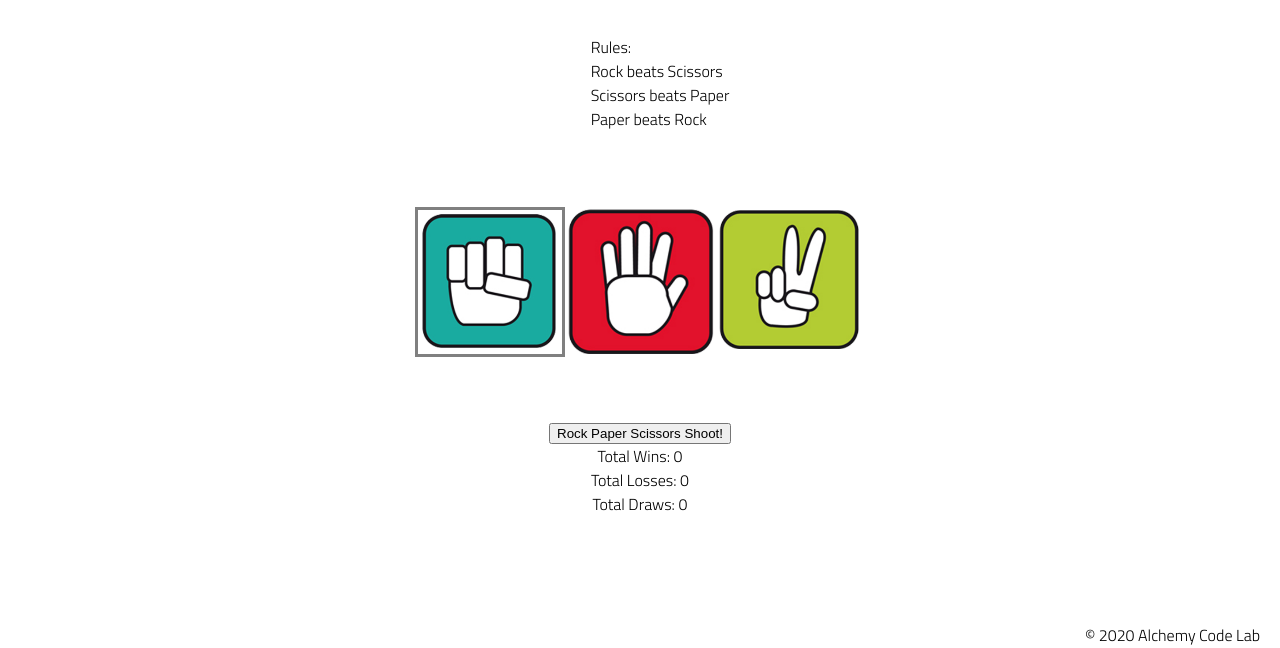
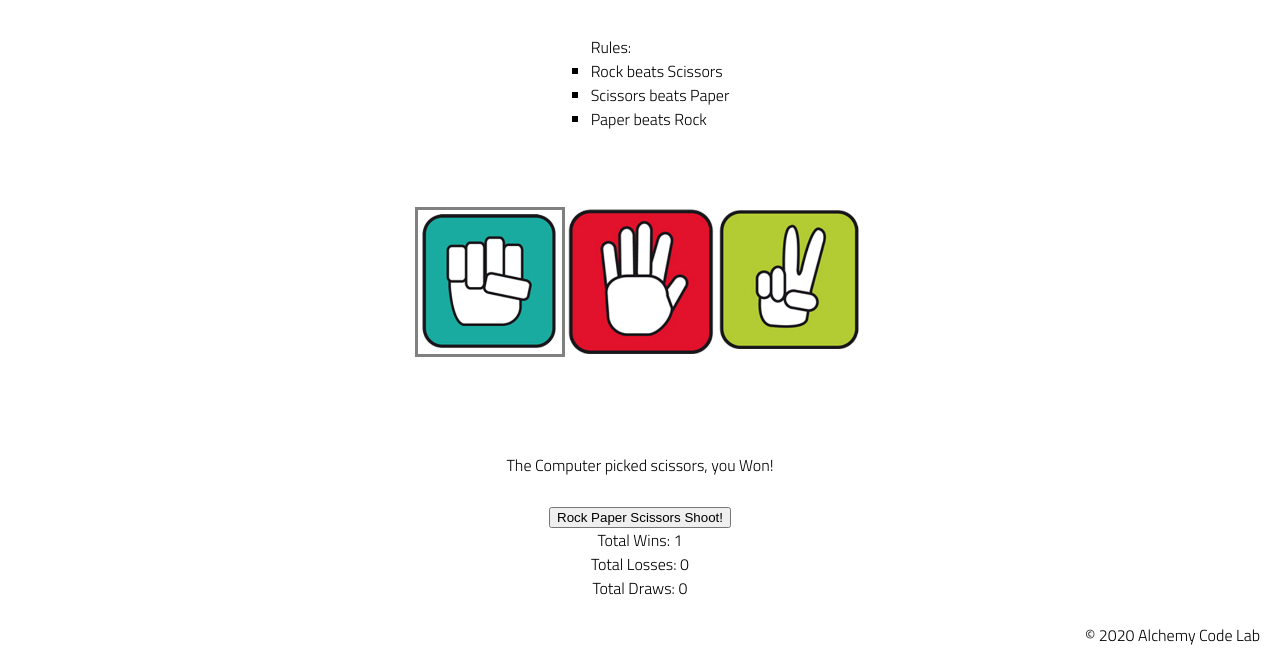
Before and after one commit to pete-hamrick/lab-03-rock-paper-scissors, a plain HTML site: page index.html in a window 1280 px wide. Both pictures are taken after a click on the button "Rock Paper Scissors Shoot!". Shown: the part 152-800 px from the top of the page. Drawn offline with Linux system fonts and the light colour scheme.

Commit message:
the game works and shows what the computer picked. wahoooo

```diff
--- a/app.js
+++ b/app.js
@@ -5,6 +5,7 @@ const playButton = document.getElementById('play-button');
 const winsSpan = document.getElementById('total-wins');
 const lossesSpan = document.getElementById('total-losses');
 const drawsSpan = document.getElementById('total-draws');
+const showResults = document.getElementById('show-results');
 
 // initialize state
 let wins = 0;
@@ -27,7 +28,21 @@ playButton.addEventListener('click', () => {
     } else if (randomNum === 3) {
         computerChoice = 'scissors';
     }
-    console.log(computerChoice);
+    const result = didUserWin(userChoice, computerChoice);
+
+    if (result === 'draw') {
+        showResults.textContent = `The Computer picked ${computerChoice}, it is a Draw`;
+        draws++;
+    } else if (result === 'loss') {
+        showResults.textContent = `The Computer picked ${computerChoice}, you Lost, try again!`;
+        losses++;
+    } else if (result === 'win') {
+        showResults.textContent = `The Computer picked ${computerChoice}, you Won!`;
+        wins++;
+    }
+    winsSpan.textContent = wins;
+    lossesSpan.textContent = losses;
+    drawsSpan.textContent = draws;
 
 
 
--- a/index.html
+++ b/index.html
@@ -40,13 +40,13 @@
             </label>
         </section>
 
+        <p id="show-results"></p>
         <button id="play-button">Rock Paper Scissors Shoot!</button>
 
         <div>Total Wins: <span id="total-wins">0</span></div>
         <div>Total Losses: <span id="total-losses">0</span></div>
         <div>Total Draws: <span id="total-draws">0</span></div>
 
-        <p id="show-results"></p>
     </main>
     <footer>
         <div class="copy gutter-right">&copy; 2020 Alchemy Code Lab</div>
--- a/styles/home.css
+++ b/styles/home.css
@@ -20,3 +20,7 @@ input[type="radio"]:not(:checked) + img:hover {
   display: flex;
   flex-direction: row;
 }
+
+ul {
+  list-style: square;
+}
```
Also changed, not shown: utils.js (+0 -15 lines).
